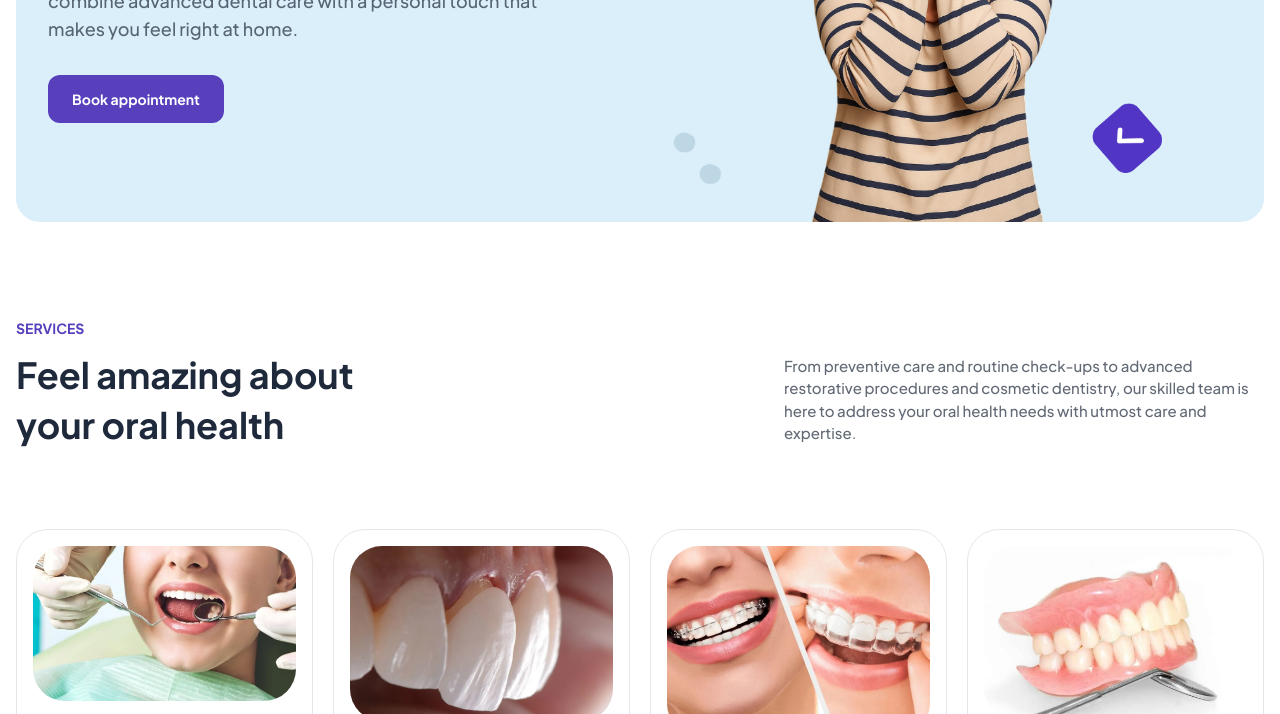
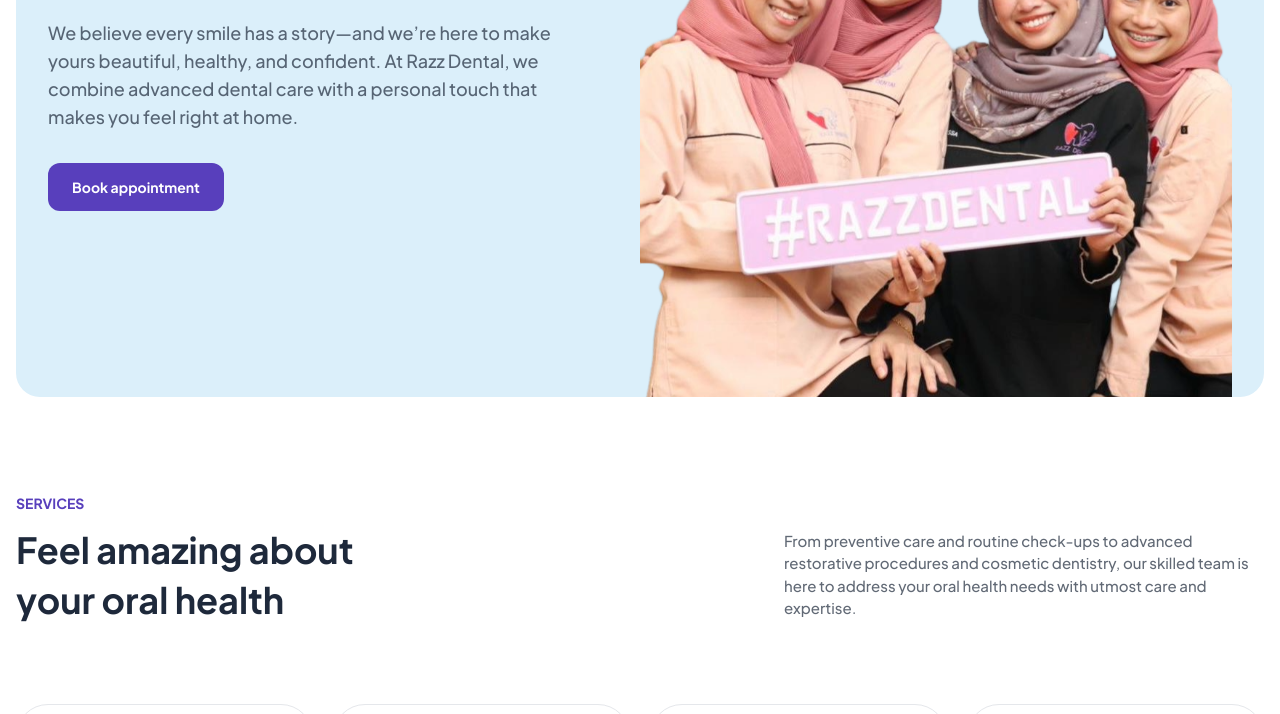
Before and after one commit to thrashraf/dentalist, a plain HTML site: page index.html in a window 1280 px wide. Shown: the part 498-1212 px from the top of the page. Drawn offline with nearby package versions, Linux system fonts and the light colour scheme.

Commit message:
update image

```diff
--- a/index.html
+++ b/index.html
@@ -73,7 +73,7 @@
 
     <!-- Preload Critical Resources -->
     <link rel="preload" href="./assets/images/new-logo.svg" as="image" type="image/svg+xml">
-    <link rel="preload" href="./assets/images/top-main.webp" as="image" type="image/webp">
+    <link rel="preload" href="./assets/images/new-main.png" as="image" type="image/webp">
 
     <!-- Structured Data (JSON-LD) for Local Business SEO -->
     <script type="application/ld+json">
@@ -816,7 +816,7 @@
                             appointment</a>
                     </div>
                     <div class="lg:w-1/2 mt-auto">
-                        <img class="" src="./assets/images/top-main.png"
+                        <img class="" src="./assets/images/new-main.png"
                             alt="Klinik Pergigian Razz - Modern dental clinic in Johor Bahru with experienced dentists providing comprehensive dental care">
                     </div>
                 </div>
```
Also changed, not shown: assets/images/new-main.png (added).
